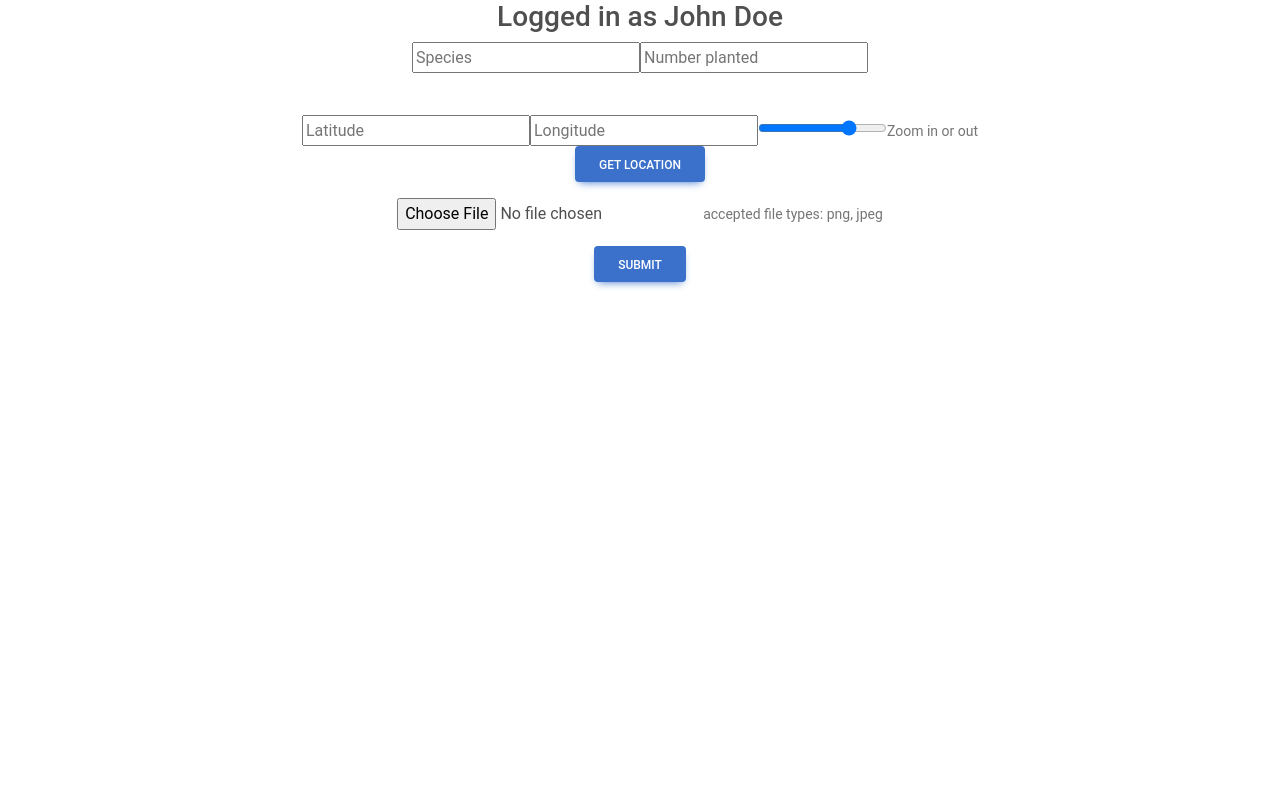
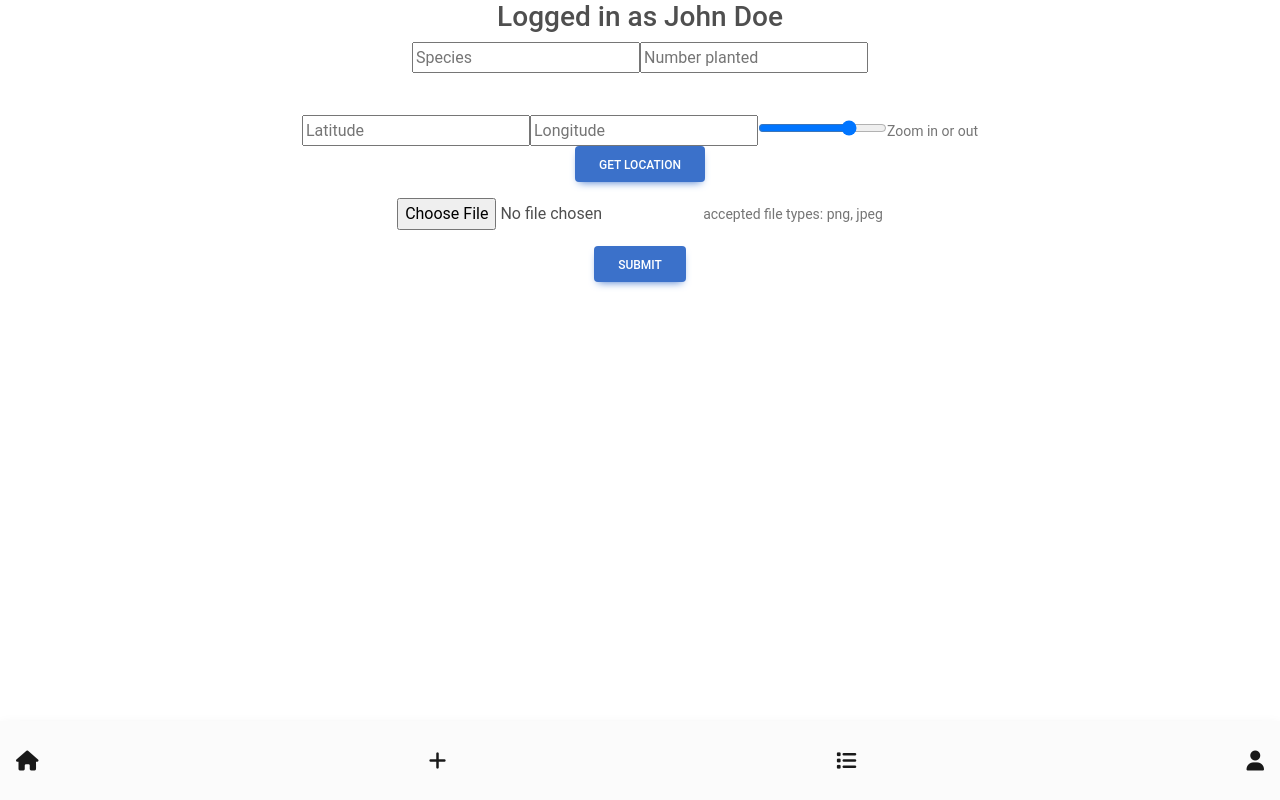
Before and after one commit to DanielNikkari/tree_app_group_12, a React (Create React App) app: page /treeregister in a window 1280 px wide. Built offline with nearby package versions, Linux system fonts and the light colour scheme; no server answers.

Commit message:
Added bottom navbar

```diff
--- a/package.json
+++ b/package.json
@@ -4,6 +4,9 @@
   "private": true,
   "dependencies": {
     "@fortawesome/fontawesome-free": "^6.2.1",
+    "@fortawesome/fontawesome-svg-core": "^6.2.1",
+    "@fortawesome/free-solid-svg-icons": "^6.2.1",
+    "@fortawesome/react-fontawesome": "^0.2.0",
     "@googlemaps/react-wrapper": "^1.1.35",
     "@testing-library/jest-dom": "^5.16.5",
     "@testing-library/react": "^13.4.0",
--- a/src/App.js
+++ b/src/App.js
@@ -4,10 +4,12 @@ import { TreeRegister } from './components/TreeRegister';
 import { Routes, Route } from 'react-router-dom'
 import { Login } from './components/Login';
 import { Register } from './components/Register';
+import { BottomNav } from './components/BottomNav';
 
 function App() {
   return (
     <div className="App">
+      <BottomNav />
       <Routes>
         <Route path='/login' element={<Login />} />
         <Route path='/register' element={<Register />} />
--- /dev/null
+++ b/src/components/BottomNav.js
@@ -0,0 +1,27 @@
+import { Container } from "react-bootstrap"
+import 'bootstrap/dist/css/bootstrap.css';
+import { FontAwesomeIcon } from '@fortawesome/react-fontawesome'
+import '@fortawesome/free-solid-svg-icons'
+
+export const BottomNav = () => {
+  return (
+    <Container>
+      <nav className="navbar fixed-bottom navbar-light bg-light">
+        <ul className="navbar-nav d-flex flex-row me-0 justify-content-between w-100">
+        <li className="nav-item m-3 me-lg-0">
+          <a href="/" className="navbar-brand" ><i class="fa fa-home"></i></a>
+        </li>
+        <li className="nav-item m-3 me-lg-0">
+          <a href="/treeregister" className="navbar-brand" ><i class="fa fa-plus"></i></a>
+        </li>
+        <li className="nav-item m-3 me-lg-0">
+          <a href="/" className="navbar-brand" ><i class="fa fa-list"></i></a>
+        </li>
+        <li className="nav-item m-3 me-lg-0">
+          <a href="/r" className="navbar-brand" ><i class="fa fa-user"></i></a>
+        </li>
+        </ul>
+      </nav>
+    </Container>
+  )
+}
```
Also changed, not shown: 1 other file (tests, documents, lock files or other folders).
